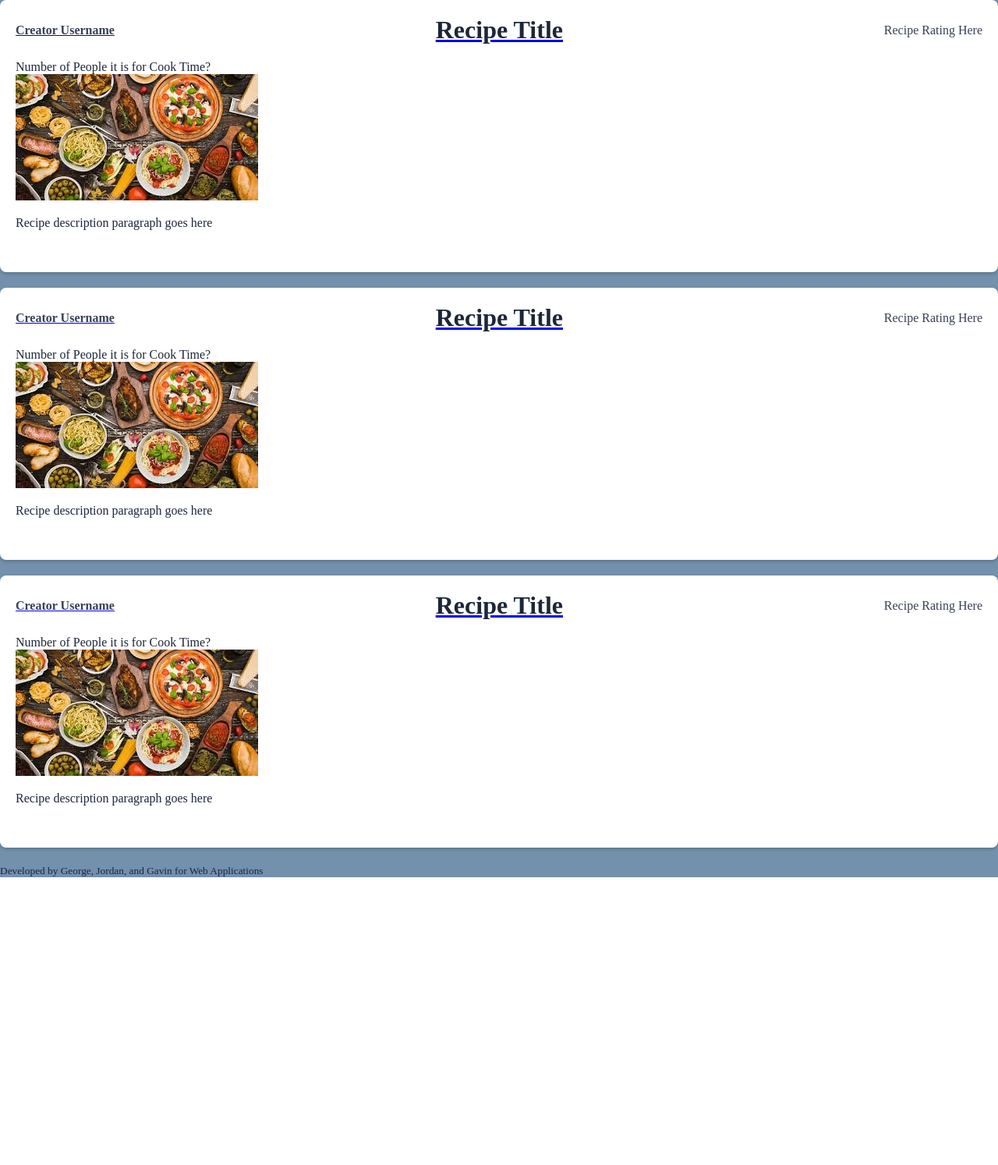
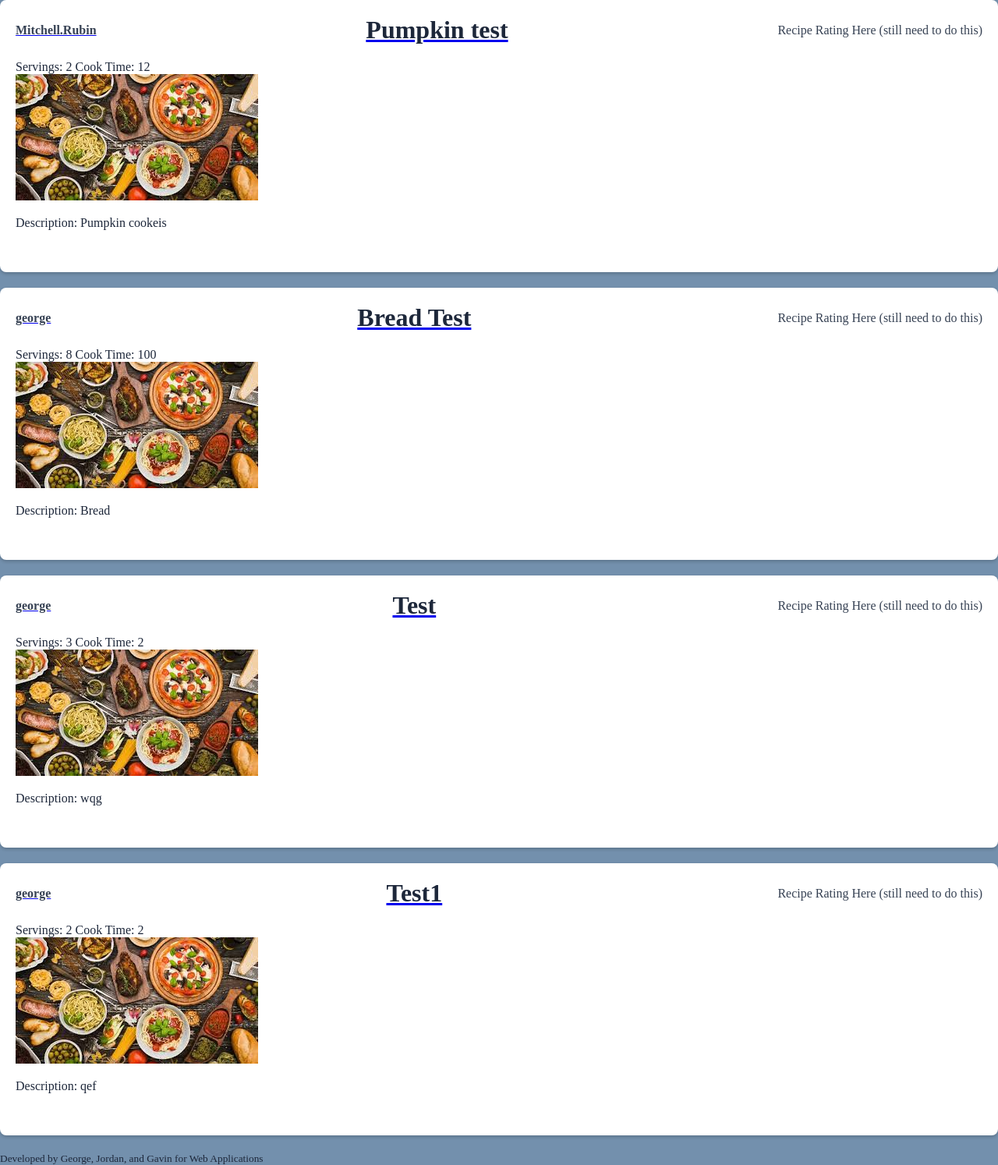
Before and after one commit to georgefang13/Cooking-Recipies, a Flask app: page / in a window 1280 px wide. Shown: the part 98-1592 px from the top of the page at 78% size. Before the commit the page ends 1223 px from the top, so only its background shows below. Run offline with Flask 3, Linux system fonts and the light colour scheme.

Commit message:
Pair program w gavin to fix the index so its loading recipes from db not hard coded

```diff
--- a/cookies/main.py
+++ b/cookies/main.py
@@ -4,7 +4,7 @@ import dateutil.tz
 from flask import Blueprint, render_template, render_template, request, redirect, url_for, flash
 import flask_login
 from flask_login import current_user
-from .model import Recipe, QuantifiedIngredient, Step, Ingredient
+from .model import User, Recipe, QuantifiedIngredient, Step, Ingredient
 
 from . import db
 from . import model
@@ -13,19 +13,23 @@ bp = Blueprint("main", __name__)
 
 @bp.route("/")
 def index():
-    user = model.User(id=1, email="mary@example.com", password="password", name="mary")
-    posts = [
-        model.Recipe(
-            id=1, user=user, title="Food Title", person_count=1, cooking_time=1
-        ),
-        model.Recipe(
-            id=1, user=user, title="Another Food Title", person_count=1, cooking_time=1
-        ),
-        model.Recipe(
-            id=1, user=user, title="Yet another Food Title", person_count=1, cooking_time=1
-        )
-    ]
-    return render_template("main/index.html", posts=posts)
+    # users_with_recipes = User.query.options(db.joinedload('recipes')).all()
+    # return render_template('index.html', users_with_recipes=users_with_recipes)
+    # user =
+    # user = model.User(id=1, email="mary@example.com", password="password", name="mary")
+    # posts = [
+    #     model.Recipe(
+    #         id=1, user=user, title="Food Title", person_count=1, cooking_time=1
+    #     ),
+    #     model.Recipe(
+    #         id=1, user=user, title="Another Food Title", person_count=1, cooking_time=1
+    #     ),
+    #     model.Recipe(
+    #         id=1, user=user, title="Yet another Food Title", person_count=1, cooking_time=1
+    #     )
+    # ]
+    recipes = Recipe.query.all()
+    return render_template("main/index.html", posts=recipes)
 
 @bp.route("/profile")
 def profile():
@@ -42,6 +46,20 @@ def profile():
         ),
     ]
     return render_template("main/profile.html", posts=posts)
+
+# @bp.route('/profile/<int:user_id>')
+# def profile(user_id):
+#     # Fetch the user and all their associated recipes from the database
+#     # user = User.query.filter_by(id=user_id).first()
+#     user = db.session.get(model.User, user_id)
+
+#     if user:
+#         user_recipes = user.recipes.all()  # Fetch all associated recipes
+#         return render_template('main/profile.html', user=user, posts=user_recipes)
+#     else:
+#         # Handle the case when the user is not found
+#         abort(404, "User id {} doesn't exit.".format(user_id))
+
 
 @bp.route("/bookmark")
 @flask_login.login_required     #must be the user in order to view bookmarked recipes
--- a/cookies/templates/post_template.html
+++ b/cookies/templates/post_template.html
@@ -2,22 +2,22 @@
     <div class="recipe-box">
         <div class="recipe-header">
             <a href="{{ url_for('main.profile')}}" class="recipe-user">
-                <h3>Creator Username</h3>
+                <h3>{{ post.user.name }}</h3>
             </a>
             <span class="recipe-title">
                 <a href="{{ url_for('main.recipe')}}">
-                    <h2>Recipe Title</h2>
+                    <h2>{{ post.title }}</h2>
                 </a>
             </span>
             <span id="recipe-rating">
-                Recipe Rating Here
+                Recipe Rating Here (still need to do this)
             </span>
         </div>
 
         <div class="recipe-specs">
             <!-- Recipe Specifications like Number of People and Cook Time -->
-            <span>Number of People it is for</span>
-            <span>Cook Time?</span>
+            <span>Servings: {{ post.person_count }}</span>
+            <span>Cook Time: {{ post.cooking_time }}</span>
         </div>
 
         <div id="recipe-details">
@@ -26,7 +26,7 @@
                 <img src="static/testimg.jpg">
             </div>
             <p class="recipe-description">
-                Recipe description paragraph goes here
+                Description: {{ post.description }}
             </p>
         </div>
 
```
